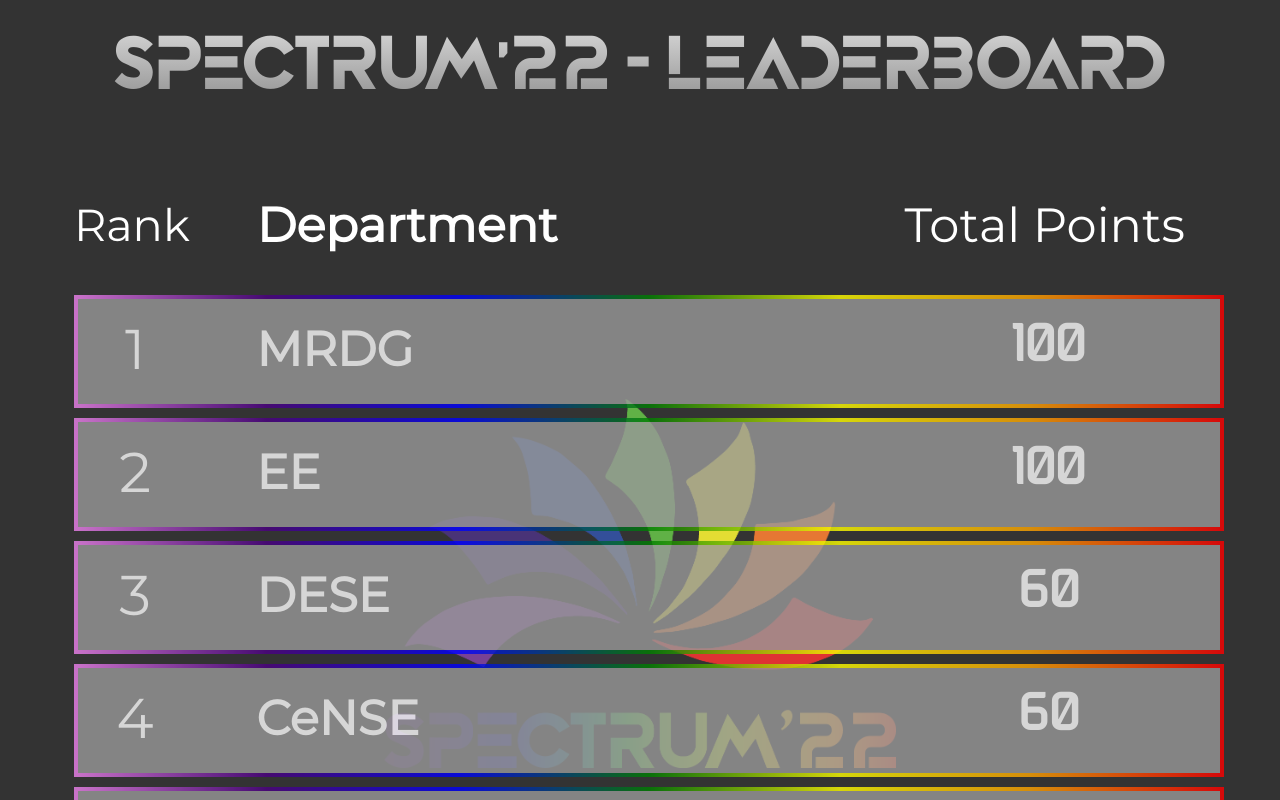
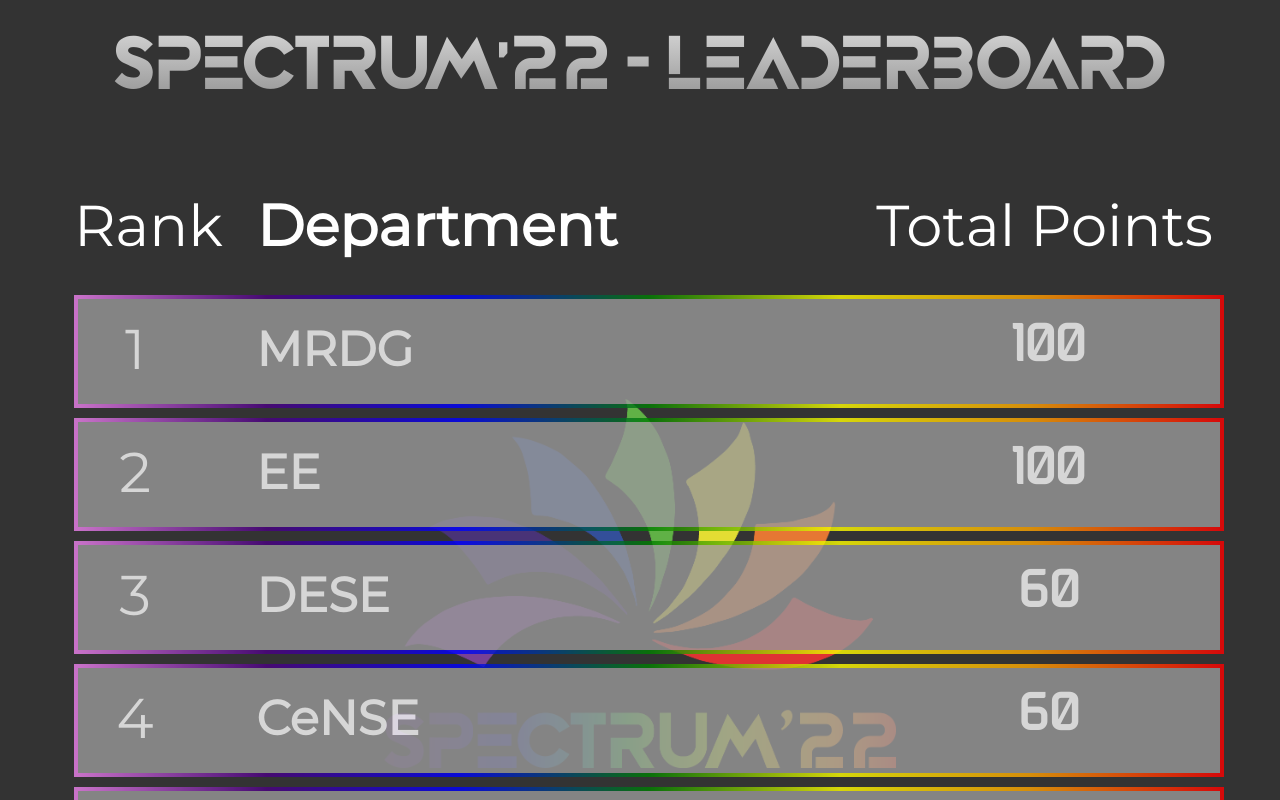
Before and after one commit to spectrumiisc/spectrumiisc.github.io, a plain HTML site: page index.html in a window 1280 px wide. Drawn offline with Linux system fonts and the light colour scheme.

Commit message:
Update index.html

```diff
--- a/index.html
+++ b/index.html
@@ -21,13 +21,13 @@
 	<div style="margin-top: 25px; margin-left:10px;  font-family: TextFont">
 		<div id="team_st">
 		  <div>
-			<div id="team_rank" style="font-size:280%;width:10%;height:100px;float: left;padding-right: 4%;font-family: TextFont">Rank</div>
+			<div id="team_rank" style="font-size:4.5vw;width:10%;height:100px;float: left;padding-right: 4%;font-family: TextFont">Rank</div>
 			<div id="team_data" style="height:105px;">
 				<div style="float:left;width: 40%;padding-left: 2%;">
-					<div style="height:100px;font-size:300%;line-height: 100px;text-align: left;"><p><b>Department</b></p></div>
+					<div style="height:100px;font-size:4.5vw;line-height: 100px;text-align: left;"><p><b>Department</b></p></div>
 				</div>
 				<div style="float:right;width:30%;padding-left:0px;">
-					<div style="font-size:300%;margin-top:40px;text-align: center; font-family: TextFont"><p><b></b>Total Points</p></div>
+					<div style="font-size:4.5vw;margin-top:40px;text-align: center; font-family: TextFont"><p><b></b>Total Points</p></div>
 				</div>
 				<!-- <div style="float:right;width:10%;padding-left:0px;font-family:TextFont_C;">
 					<div style="font-size:300%;margin-top:40px;text-align: center; "><p>3rd</p></div>
```
